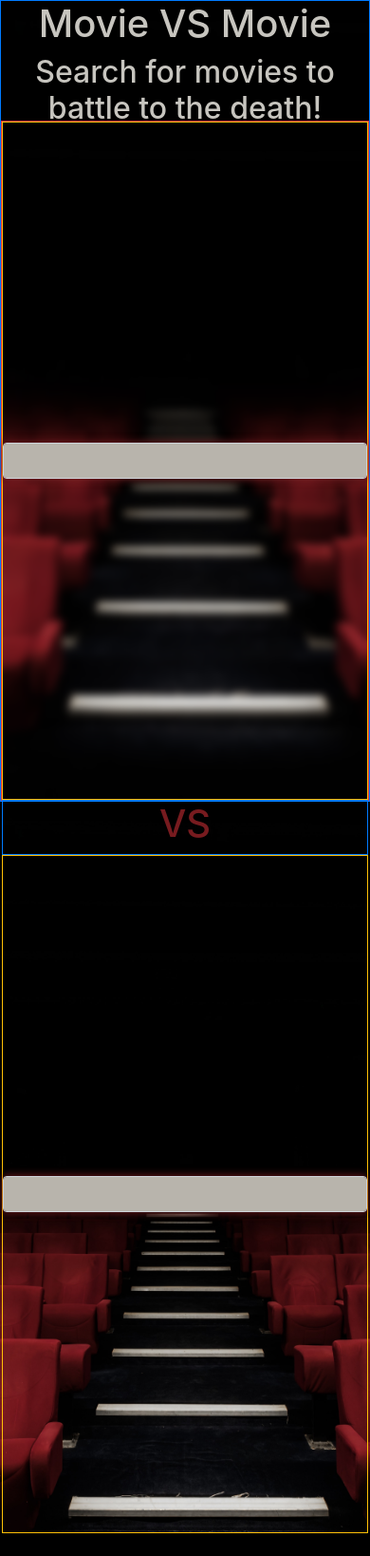
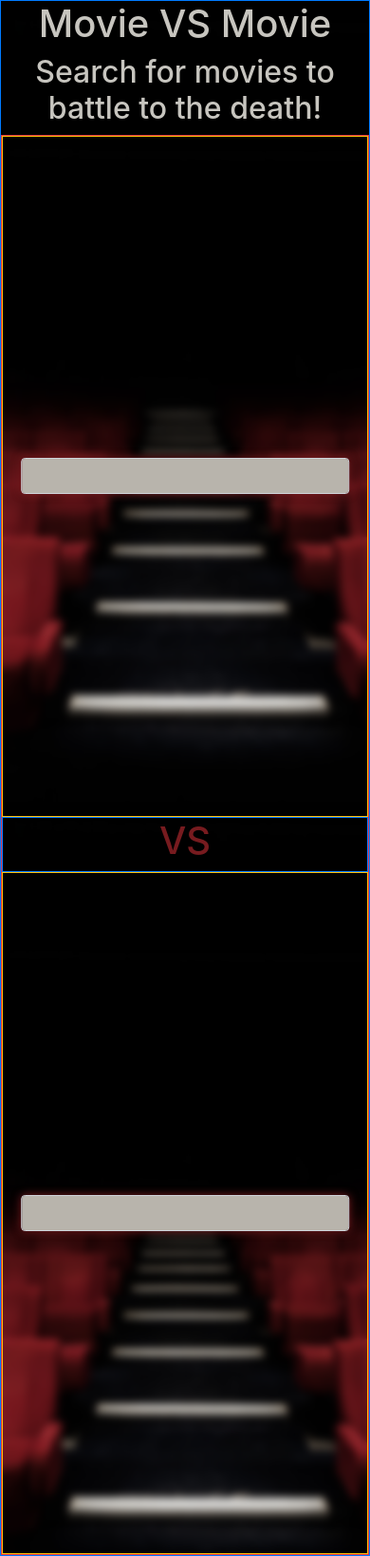
Before and after one commit to l3r0ux/Show-Down, a PHP site: page / in a window 390 px wide. Shown: the whole page at 95% size. Before the commit the page ends 1614 px from the top, so only its background shows below. Run offline with PHP 8.4, Linux system fonts and the light colour scheme; some libraries are stand-ins or nearby versions.

Commit message:
fix responsiveness issues of basic layout on mobile

```diff
--- a/main.css
+++ b/main.css
@@ -4,23 +4,23 @@
 }
 
 body {
-    background: url(/images/cinema.jpg) no-repeat fixed center;
+    background: url(images/cinema.jpg) no-repeat fixed center;
     background-size: cover;
     backdrop-filter: blur(4px);
 }
 
-main {
+/* main {
     height: 100vh;
-}
+} */
 
 /* Bootstrap dont have these heighting intervals */
 .header-container {
     height: 15%;
 }
 
-.movies-container {
+/* .movies-container {
     height: 85%;
-}
+} */
 
 .vs {
     color: #771b1f;
@@ -28,28 +28,29 @@
 
 /* left and right collums 100% initially */
 .left {
-    height: 100%;
+    height: 85vh;
 }
 
 .right {
-    height: 100%;
+    height: 85vh;
 }
 
 .movie-search {
     color: #0d0f13 !important;
     position: absolute;
     top: 50%;
-    left: 0;
+    left: 50%;
     background-color: #b8b4ac;
-    transform: translateY(-50%);
+    transform: translate(-50%, -50%);
     transition: all ease 500ms;
     box-shadow: 0 0 10px 0 #771b1f;
+    width: 90%;
 }
 
 /* When add movie and its details added to the page, add this class to transform input up */
 .movie-present {
     top: 0;
-    transform: translateY(0);
+    transform: translate(-50%, 0);
 }
 .movie-search:focus {
     box-shadow: 0 0 20px 0 #771b1f;
```
